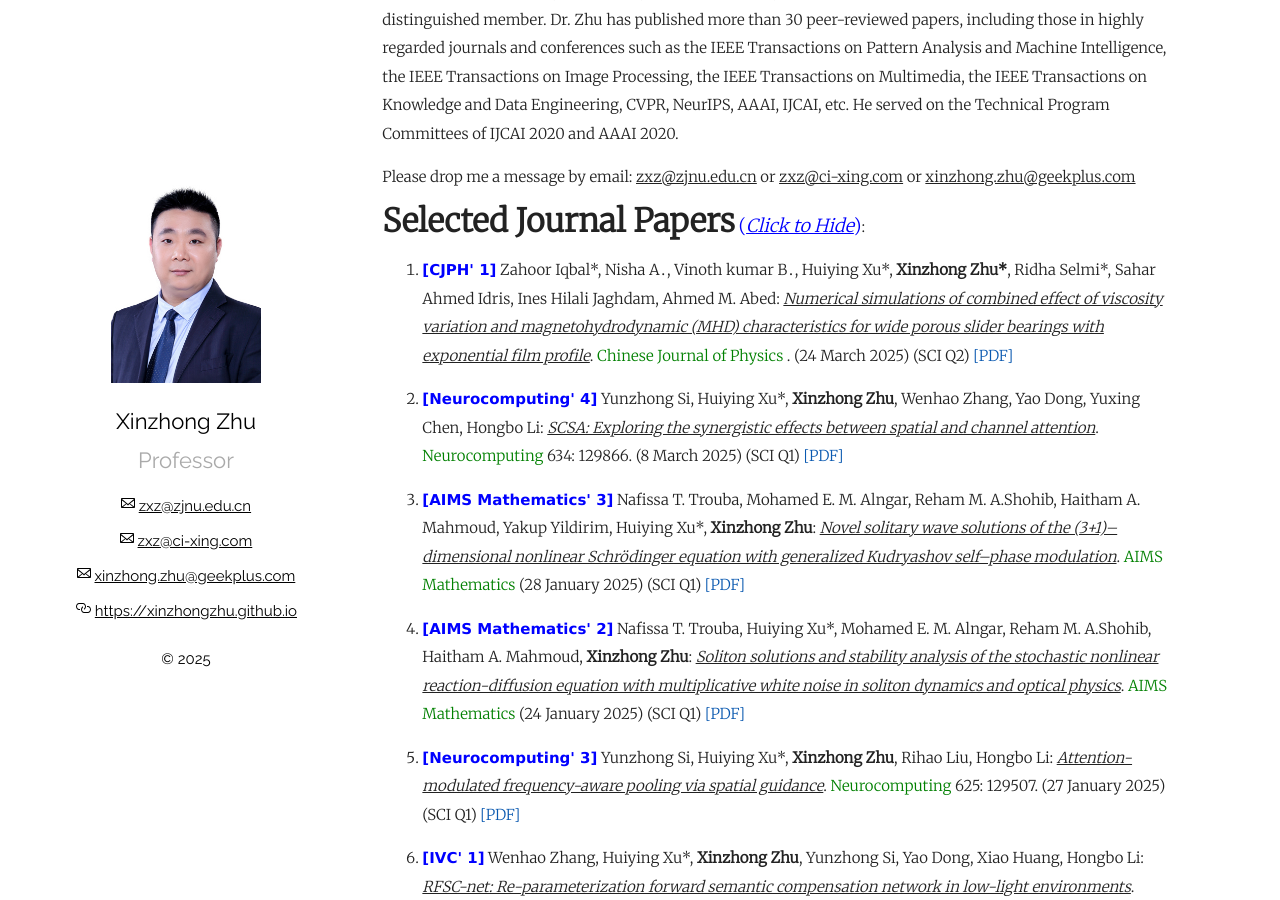
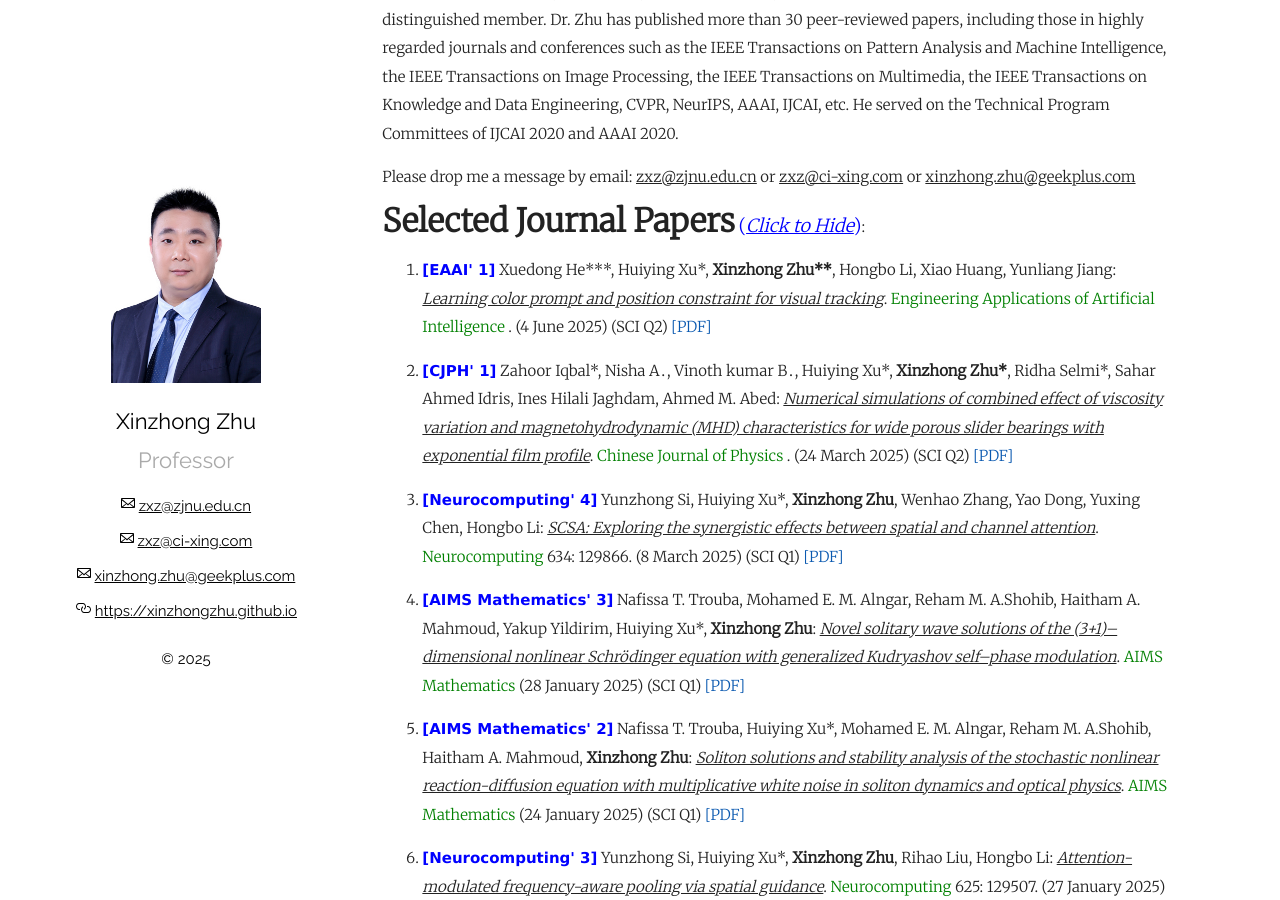
Before and after one commit to xinzhongzhu/xinzhongzhu.github.io, a Jekyll site: the page built from index.md, in a window 1280 px wide and 900 px high, scrolled down 347 px. Built offline with Jekyll 4.4.1, drawn with Linux system fonts in a browser that asks for light colours.

Commit message:
Update index.md

```diff
--- a/index.md
+++ b/index.md
@@ -15,6 +15,8 @@ Please drop me a message by email: <u>zxz@zjnu.edu.cn</u> or <u>zxz@ci-xing.com<
   <summary><font size="6"><b>Selected Journal Papers</b></font> <font size="4" color="blue">(<i><u>Click to Hide</u></i>)</font>:</summary>
   <p>
   <ol>
+
+ <p style="margin-top: 8px;"><li><font face="verdana" color="blue"><b>[EAAI' 1]</b></font> Xuedong He***, Huiying Xu*, <b>Xinzhong Zhu**</b>, Hongbo Li, Xiao Huang, Yunliang Jiang: <i><u>Learning color prompt and position constraint for visual tracking</u></i>. <font color="green">Engineering Applications of Artificial Intelligence</font> . (4 June 2025) (SCI Q2) <a href = "https://xinzhongzhu.github.io/document/Learning color prompt.pdf">[PDF]</a></li></p>
 
  <p style="margin-top: 8px;"><li><font face="verdana" color="blue"><b>[CJPH' 1]</b></font> Zahoor Iqbal*, Nisha A․, Vinoth kumar B․, Huiying Xu*, <b>Xinzhong Zhu*</b>, Ridha Selmi*, Sahar Ahmed Idris, Ines Hilali Jaghdam, Ahmed M. Abed: <i><u>Numerical simulations of combined effect of viscosity variation and magnetohydrodynamic (MHD) characteristics for wide porous slider bearings with exponential film profile</u></i>. <font color="green">Chinese Journal of Physics</font> . (24 March 2025) (SCI Q2) <a href = "https://xinzhongzhu.github.io/document/CJPH2984.pdf">[PDF]</a></li></p>
 
```
